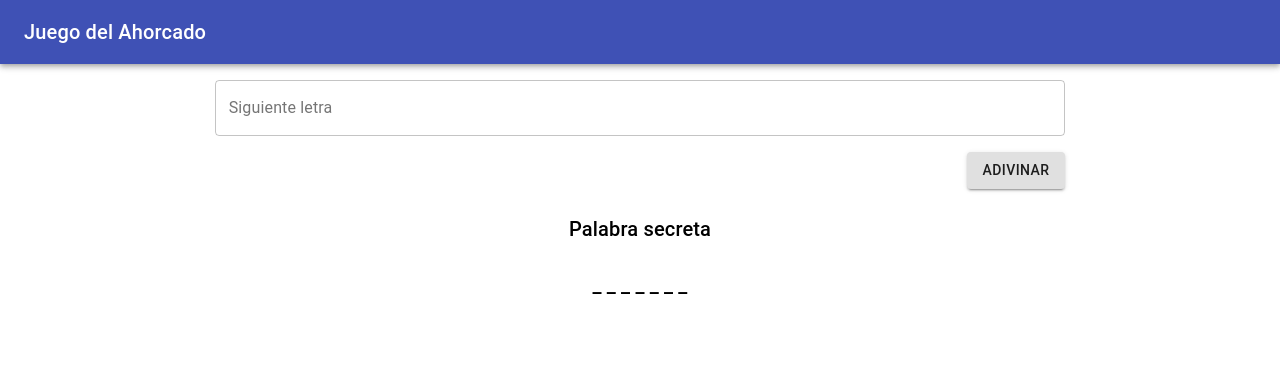
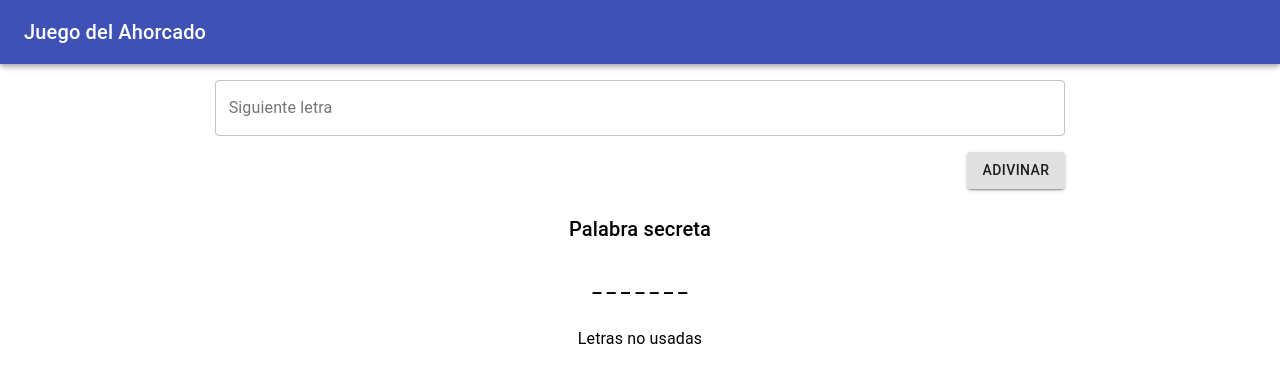
Before and after one commit to martinKindall/hagman_game, a React (Create React App) app: page / in a window 1280 px wide. Shown: the top 382 px of the page. Built offline with nearby package versions, Linux system fonts and the light colour scheme.

Commit message:
Properly showing wrong characters.

```diff
--- a/src/App.tsx
+++ b/src/App.tsx
@@ -9,6 +9,7 @@ import Typography from "@material-ui/core/Typography";
 import Toolbar from "@material-ui/core/Toolbar";
 import InputCharacter from "./components/InputCharacter";
 import SecretWord from "./components/SecretWord";
+import WrongCharacters from "./components/WrongCharacters";
 
 
 const useStyles = makeStyles((theme: Theme) =>
@@ -53,6 +54,7 @@ function App() {
         <Grid container alignContent={"center"} alignItems={"center"} item spacing={1}>
           <InputCharacter handleOnCharInput={handleOnCharInput}/>
           <SecretWord secretWordState={gameState}/>
+          <WrongCharacters usedCharacters={game.guessedWrongCharacters}/>
         </Grid>
       </div>
   );
--- /dev/null
+++ b/src/components/WrongCharacters.tsx
@@ -0,0 +1,39 @@
+import React from 'react';
+import {createStyles, Grid, Theme} from "@material-ui/core";
+import Typography from "@material-ui/core/Typography";
+import makeStyles from "@material-ui/core/styles/makeStyles";
+
+const useStyles = makeStyles((theme: Theme) =>
+  createStyles({
+    root: {
+      textAlign: "center",
+      marginTop: "1rem"
+    }
+  }));
+
+interface Props {
+  usedCharacters: Set<string>;
+}
+
+const WrongCharacters: React.FC<Props> = ({usedCharacters}) => {
+  const classes = useStyles();
+
+  return <>
+    <Grid item xs={12}>
+      <Typography variant="subtitle1" className={classes.root}>
+        Letras no usadas
+      </Typography>
+    </Grid>
+    <Grid item xs={12}>
+      <Typography variant="subtitle1" className={classes.root}>
+        {convertSetOfCharactersToString(usedCharacters)}
+      </Typography>
+    </Grid>
+  </>;
+};
+
+export default WrongCharacters;
+
+function convertSetOfCharactersToString(characterSet: Set<string>): string {
+  return Array.from(characterSet.values()).join(" ");
+}
--- a/src/gameController/HangmanGame.ts
+++ b/src/gameController/HangmanGame.ts
@@ -3,9 +3,9 @@ import HangmanRules from "./HangmanRules";
 class HangmanGame {
   public livesRemaining: number = HangmanRules.maxLives;
   public currentWordState: string[];
+  public guessedWrongCharacters: Set<string>;
 
   private readonly secretWord: string;
-  private guessedWrongCharacters: Set<string>;
   private guessedCorrectCharacters: Set<string>;
   private winState: boolean = false;
   private gameOverState: boolean = false;
```
